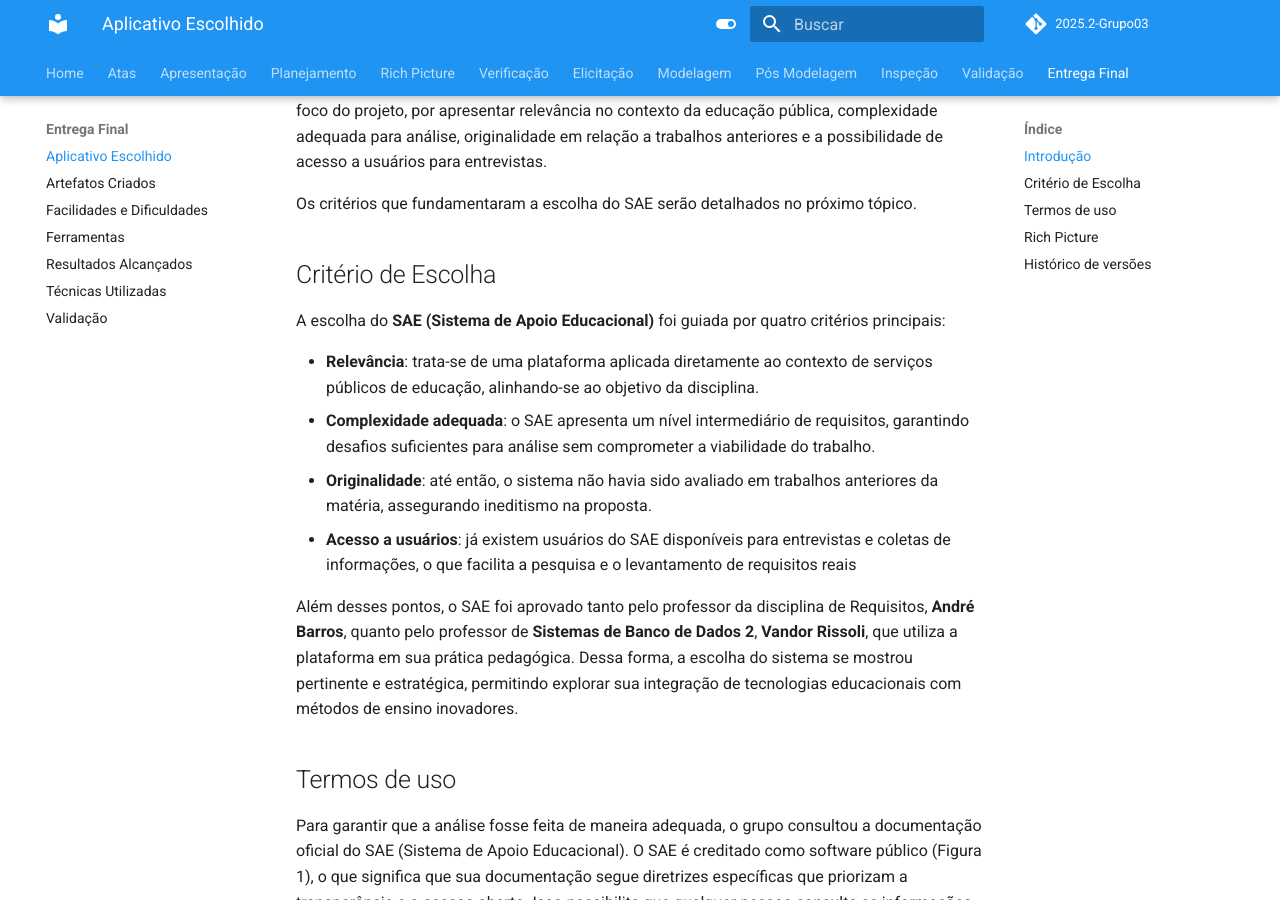
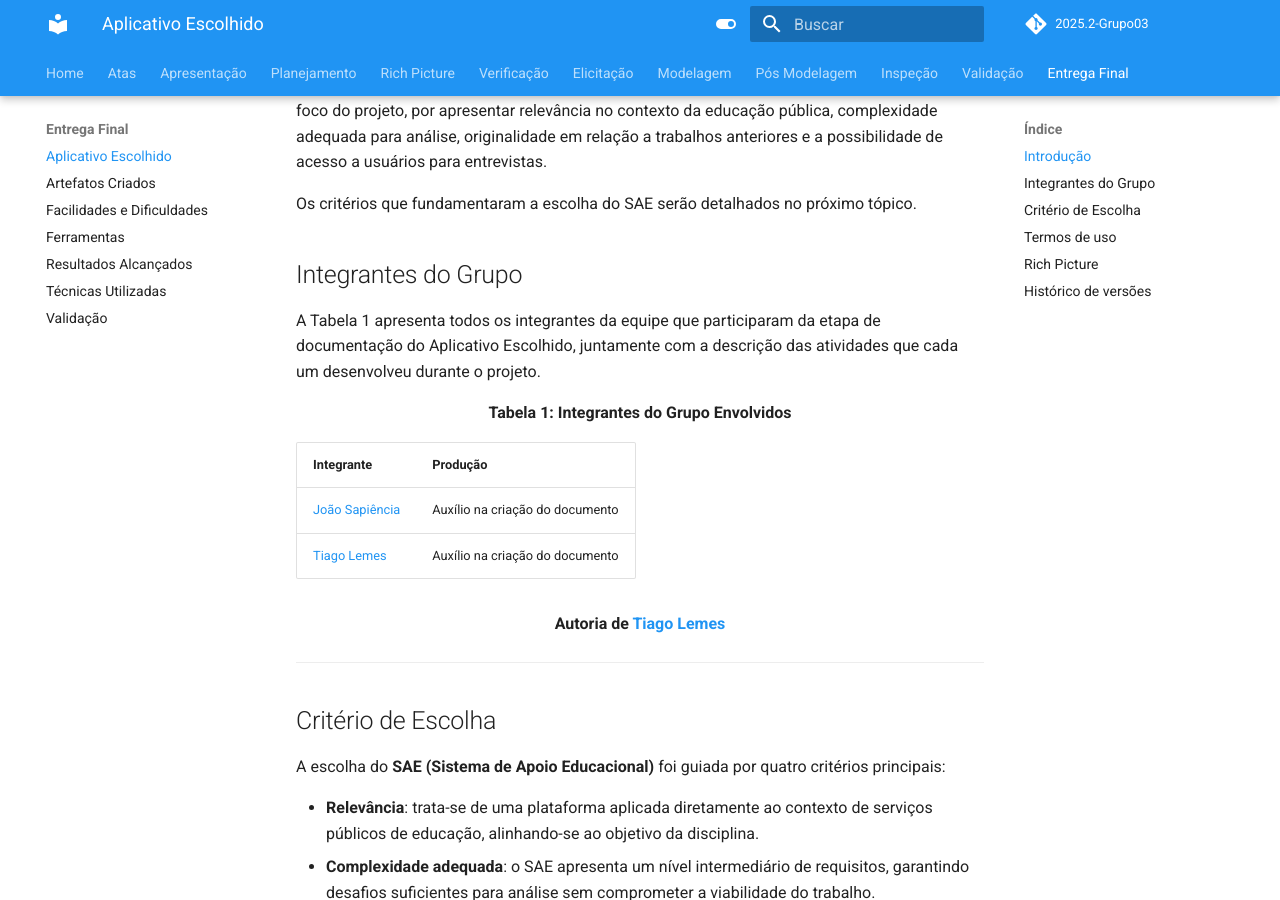
Before and after one commit to Requisitos-de-Software/2025.2-Grupo03, an MkDocs documentation site: the page built from docs/Entrega_Final/aplicativo_escolhido.md, in a window 1280 px wide and 900 px high, scrolled down 350 px. Built offline with MkDocs 1.6.1 and Material for MkDocs 9.7.7, drawn with Linux system fonts in a browser that asks for light colours; comment, search, counter and statistics services are not loaded.

Commit message:
Update aplicativo_escolhido.md

```diff
--- a/docs/Entrega_Final/aplicativo_escolhido.md
+++ b/docs/Entrega_Final/aplicativo_escolhido.md
@@ -7,6 +7,21 @@
 Após essa avaliação preliminar, o **SAE (Sistema de Apoio Educacional)** foi selecionado como foco do projeto, por apresentar relevância no contexto da educação pública, complexidade adequada para análise, originalidade em relação a trabalhos anteriores e a possibilidade de acesso a usuários para entrevistas.
 
 Os critérios que fundamentaram a escolha do SAE serão detalhados no próximo tópico.
+
+## Integrantes do Grupo
+
+A Tabela 1 apresenta todos os integrantes da equipe que participaram da etapa de documentação do Aplicativo Escolhido, juntamente com a descrição das atividades que cada um desenvolveu durante o projeto.
+
+<div align="center"><strong>Tabela 1: Integrantes do Grupo Envolvidos</strong></div>
+
+| Integrante         | Produção                                                                 |
+|--------------------|--------------------------------------------------------------------------|
+| [João Sapiência](https://github.com/JoaoSapiencia)   | Auxílio na criação do documento              |
+|[Tiago Lemes](https://github.com/TiagoTeixeira-2005)   | Auxílio na criação do documento       |
+
+<div align="center"><strong>Autoria de <a href="https://github.com/TiagoTeixeira-2005">Tiago Lemes</a></strong></div>
+
+---
 
 
 ## Critério de Escolha
```
